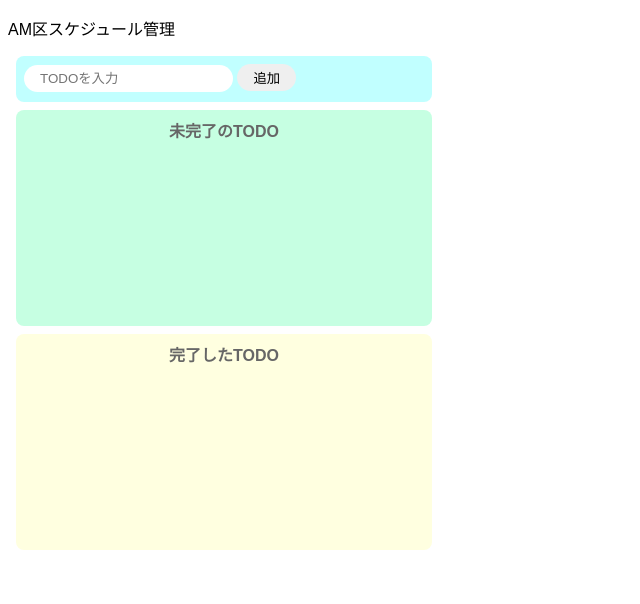
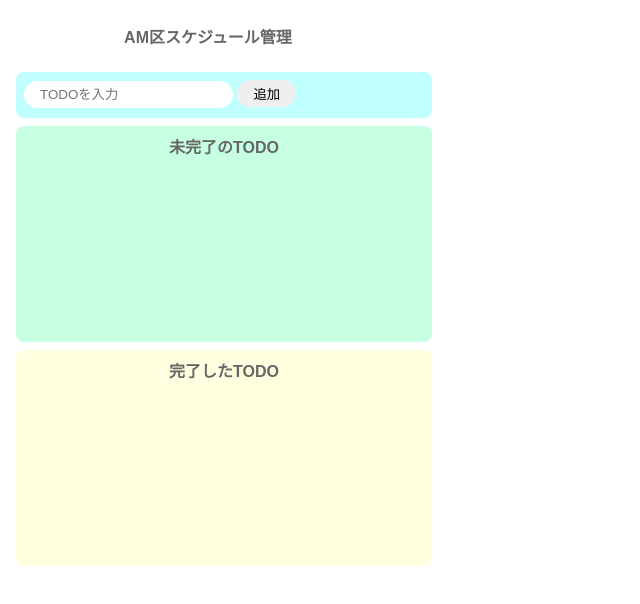
Before and after one commit to hasegawa-m-prog/react2, a website built with Parcel: page index.html in a window 1280 px wide. Shown: the whole page, without its empty margins (0-640 px from the left). Built offline with nearby package versions, Linux system fonts and the light colour scheme.

Commit message:
Update styles.css

```diff
--- a/src/styles.css
+++ b/src/styles.css
@@ -64,3 +64,16 @@ li {
   align-items: center;
   padding-bottom: 4px;
 }
+
+.title2 {
+  width: 400px;
+  text-align: center;
+  margin-top: 0;
+  font-weight: bold;
+  color: #666;
+}
+
+.title2 {
+  display: flex;
+  justify-content: center;
+}
```
